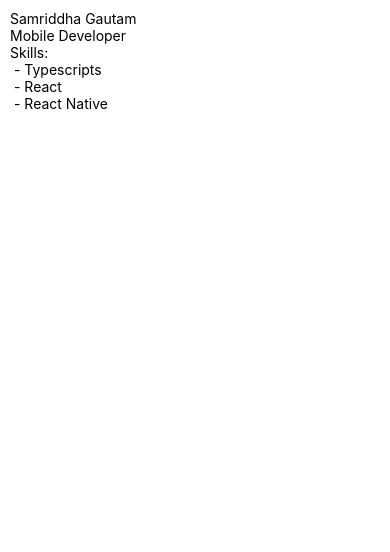
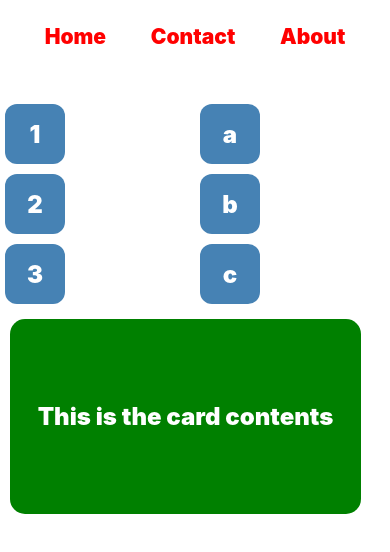
Before and after one commit to samriddha-gautam/React-Native-Class, a React Native app in the folder my-app/: screen / in a window 390 px wide. Shown: the top 552 px of the page. Built offline with nearby package versions, Linux system fonts and the light colour scheme.

Commit message:
Stylesheet react native

```diff
--- a/my-app/App.tsx
+++ b/my-app/App.tsx
@@ -1,46 +1,93 @@
-import { View, Text, ScrollView } from "react-native";
-import { SafeAreaProvider } from "react-native-safe-area-context";
-
-
-type Skill = {
-  id: number
-  name: string;
-};
-
-const skills: Skill[] = [
-  {
-    id: 1,
-    name: "Typescripts",
-  },
-  {
-    id: 2,
-    name: "React",
-  },
-  {
-    id: 3,
-    name: "React Native",
-  },
-];
+import { Platform, View, Text, StyleSheet, Dimensions } from "react-native";
 
 export default function App() {
   return (
-    <SafeAreaProvider style={{flex:1, margin:10}}>
-      <ScrollView>
-        {/* Block-1 */}
-        <View>
-          <Text>Samriddha Gautam</Text>
-          <Text>Mobile Developer</Text>
+    <View>
+      <View style={styles.header}>
+        <Text style={styles.headerText}>Home</Text>
+        <Text style={styles.headerText}>Contact</Text>
+        <Text style={styles.headerText}>About</Text>
+      </View>
+      <View style={styles.row}>
+        <View style={[styles.container]}>
+          <View style={styles.box}>
+            <Text style={styles.viewText}>1</Text>
+          </View>
+          <View style={styles.box}>
+            <Text style={styles.viewText}>2</Text>
+          </View>
+          <View style={styles.box}>
+            <Text style={styles.viewText}>3</Text>
+          </View>
         </View>
-        <View>
-          <Text>Skills:</Text>
-          {skills.map((skill) => (
-            <View key={skill.id}>
-              <Text> - {skill.name}</Text>
-            </View>
-          ))}
+        <View style={styles.container2}>
+          <View style={styles.box}>
+            <Text style={styles.viewText}>a</Text>
+          </View>
+          <View style={styles.box}>
+            <Text style={styles.viewText}>b</Text>
+          </View>
+          <View style={styles.box}>
+            <Text style={styles.viewText}>c</Text>
+          </View>
         </View>
-
-      </ScrollView>
-    </SafeAreaProvider>
+      </View>
+      <View style={styles.card}>
+        <Text style={styles.viewText}>This is the card contents</Text>
+      </View>
+    </View>
   );
 }
+
+const screenWidth = Dimensions.get("window").width;
+const screenHeight = Dimensions.get("window").height;
+
+const styles = StyleSheet.create({
+  header: {
+    paddingTop: Platform.OS === "android" ? 44 : 24,
+    flexDirection:"row",
+    justifyContent:'space-evenly'
+  },
+  headerText:{
+    fontWeight:900,
+    fontSize:21,
+    color:'red'
+  },
+  row: {
+    flexDirection: "row",
+    justifyContent: "space-between",
+
+  },
+  container: {
+    flex: 1,
+    marginTop: 50,
+  },
+  container2: {
+    flex: 1,
+    marginTop: 50,
+  },
+  box: {
+    width: 60,
+    height: 60,
+    backgroundColor: "steelblue",
+    margin: 5,
+    borderRadius: 12,
+    alignItems: "center",
+    justifyContent: "center",
+  },
+  viewText: {
+    color: "#ffffff",
+    fontWeight: "900",
+    fontSize: 24,
+  },
+  card: {
+    width: screenWidth * 0.9,
+    height: "50%",
+    borderRadius: 15,
+    padding: 16,
+    backgroundColor: "green",
+    margin: 10,
+    justifyContent: "center",
+    alignItems: "center",
+  },
+});
```
